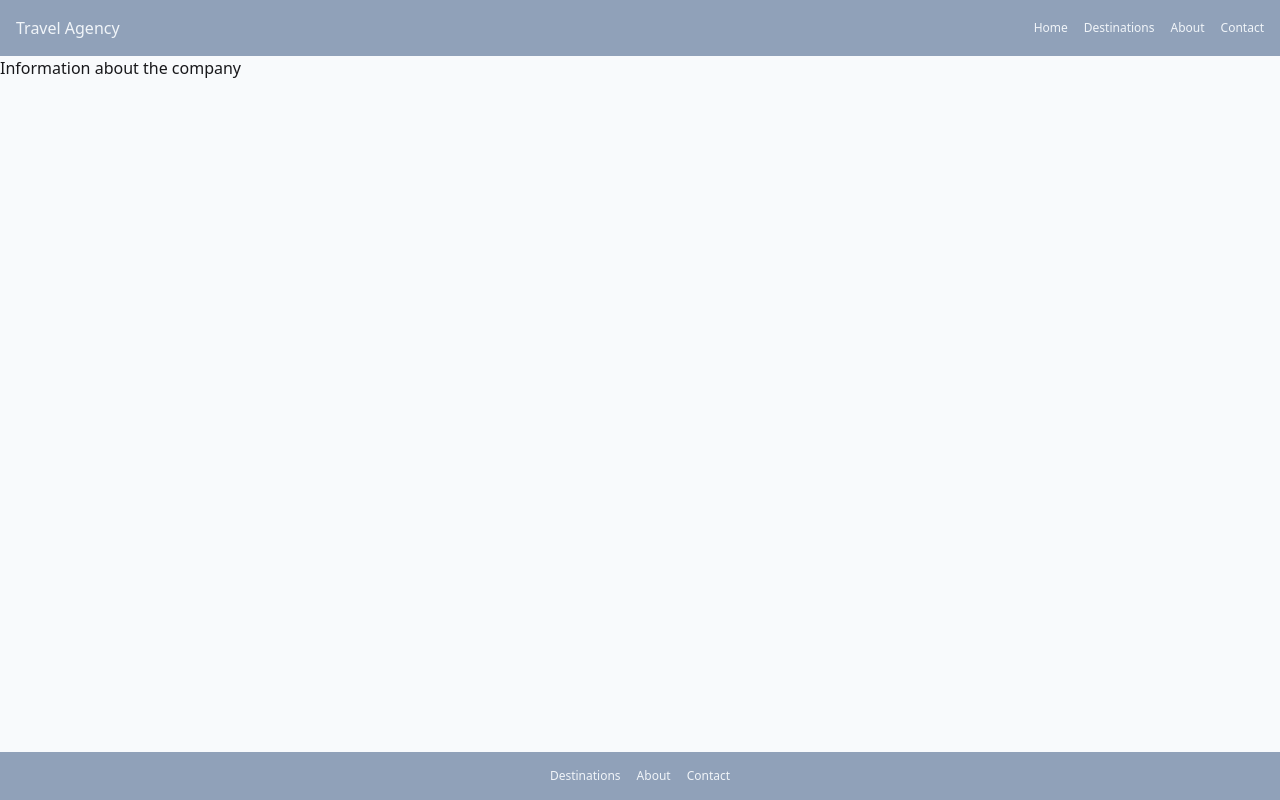
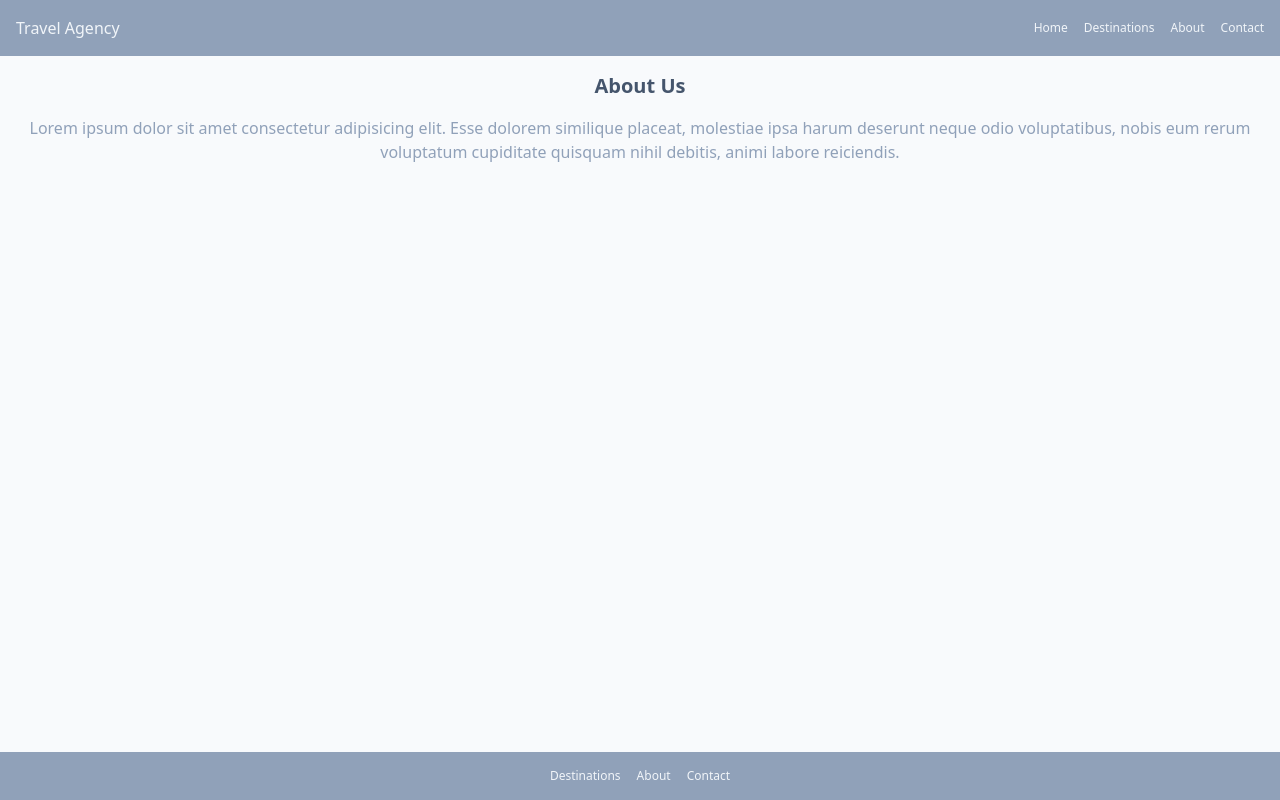
Before and after one commit to monica-mateescu/travel-agency-react, a React (Vite) app: page /about in a window 1280 px wide. Built offline with nearby package versions, Linux system fonts and the light colour scheme.

Commit message:
create about page

```diff
--- a/src/components/About.jsx
+++ b/src/components/About.jsx
@@ -1,5 +1,15 @@
 const About = () => {
-  return <div>Information about the company</div>;
+  return (
+    <section className="py-4 text-center text-slate-400">
+      <h1 className="text-slate-600 text-xl font-semibold mb-4">About Us</h1>
+      <p>
+        Lorem ipsum dolor sit amet consectetur adipisicing elit. Esse dolorem
+        similique placeat, molestiae ipsa harum deserunt neque odio
+        voluptatibus, nobis eum rerum voluptatum cupiditate quisquam nihil
+        debitis, animi labore reiciendis.
+      </p>
+    </section>
+  );
 };
 
 export default About;
```
